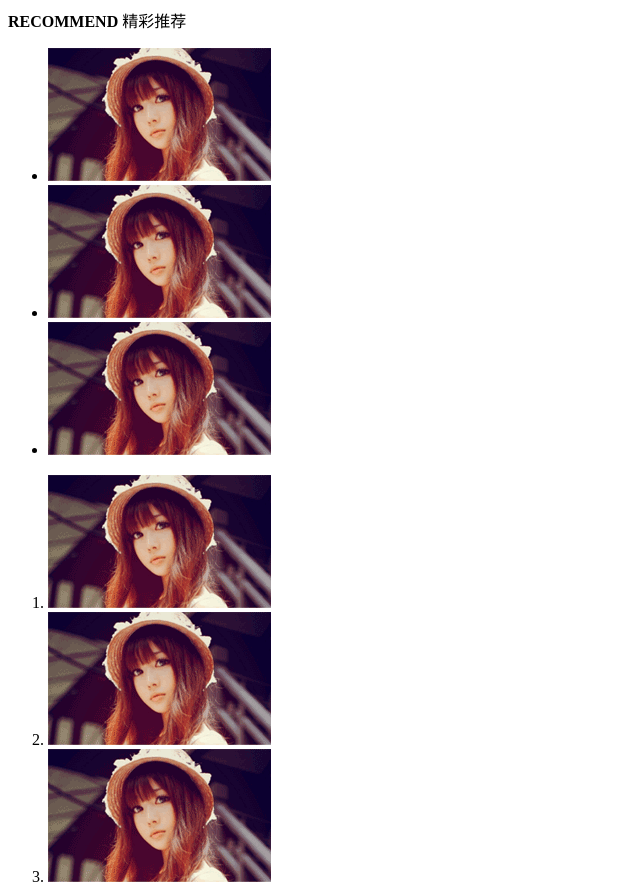
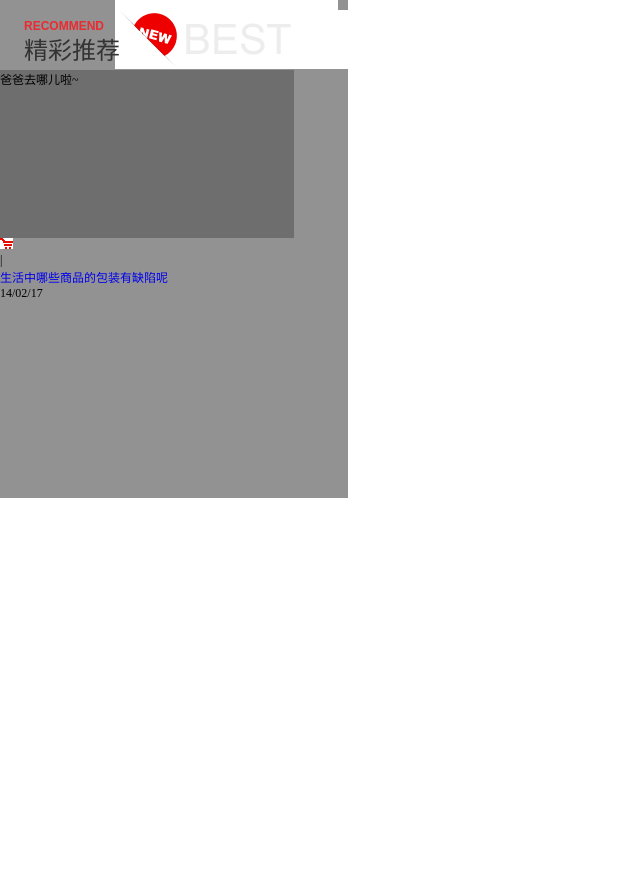
Before and after one commit to gqikai/100DU, a plain HTML site: page my_index.html in a window 1280 px wide. Shown: the top 889 px of the page, without its empty margins (0-640 px from the left). After the commit the page ends 800 px from the top, so only its background shows below. Drawn offline with Linux system fonts and the light colour scheme.

Commit message:
huge commit

```diff
--- a/css/my_style.css
+++ b/css/my_style.css
@@ -34,3 +34,9 @@ body { font-size:12px; font-family:"微软雅黑"; }
 .triangle_down_red { border-top:4px solid #ca0309; }
 .triangle_down_gray { border-top:4px solid #c4bdbd; }
 /* end public */
+
+.wrapper {width: 348px; height: 498px; background: #929292;}
+.title { height: 70px; position: relative; background: url(../img/new_title_bg.gif) no-repeat right -70px; }
+.title strong { font-size: 12px; font-family: arial; color: #ea2b31; top: 19px;  position: absolute; left: 24px; }
+.title span { font-size: 24px; color: #333; top: 31px; font-weight: normal; position: absolute; left: 24px;}
+.show_images {width: 294px; height: 168px;background: #6e6e6e;}
--- a/my_index.html
+++ b/my_index.html
@@ -3,6 +3,7 @@
 <head>
     <meta charset="UTF-8">
     <title>Title</title>
+    <link href="css/my_style.css" rel="stylesheet" >
 </head>
 <body>
 <div class="wrapper">
@@ -13,16 +14,7 @@
 
     <div class="show_images">
         <div class="images">
-            <ul>
-                <li><img src="img/content/img2.gif"></li>
-                <li><img src="img/content/img2.gif"></li>
-                <li><img src="img/content/img2.gif"></li>
-            </ul>
-            <ol>
-                <li><img src="img/content/img2.gif"></li>
-                <li><img src="img/content/img2.gif"></li>
-                <li><img src="img/content/img2.gif"></li>
-            </ol>
+
         </div>
         <p>爸爸去哪儿啦~</p>
     </div>
```
